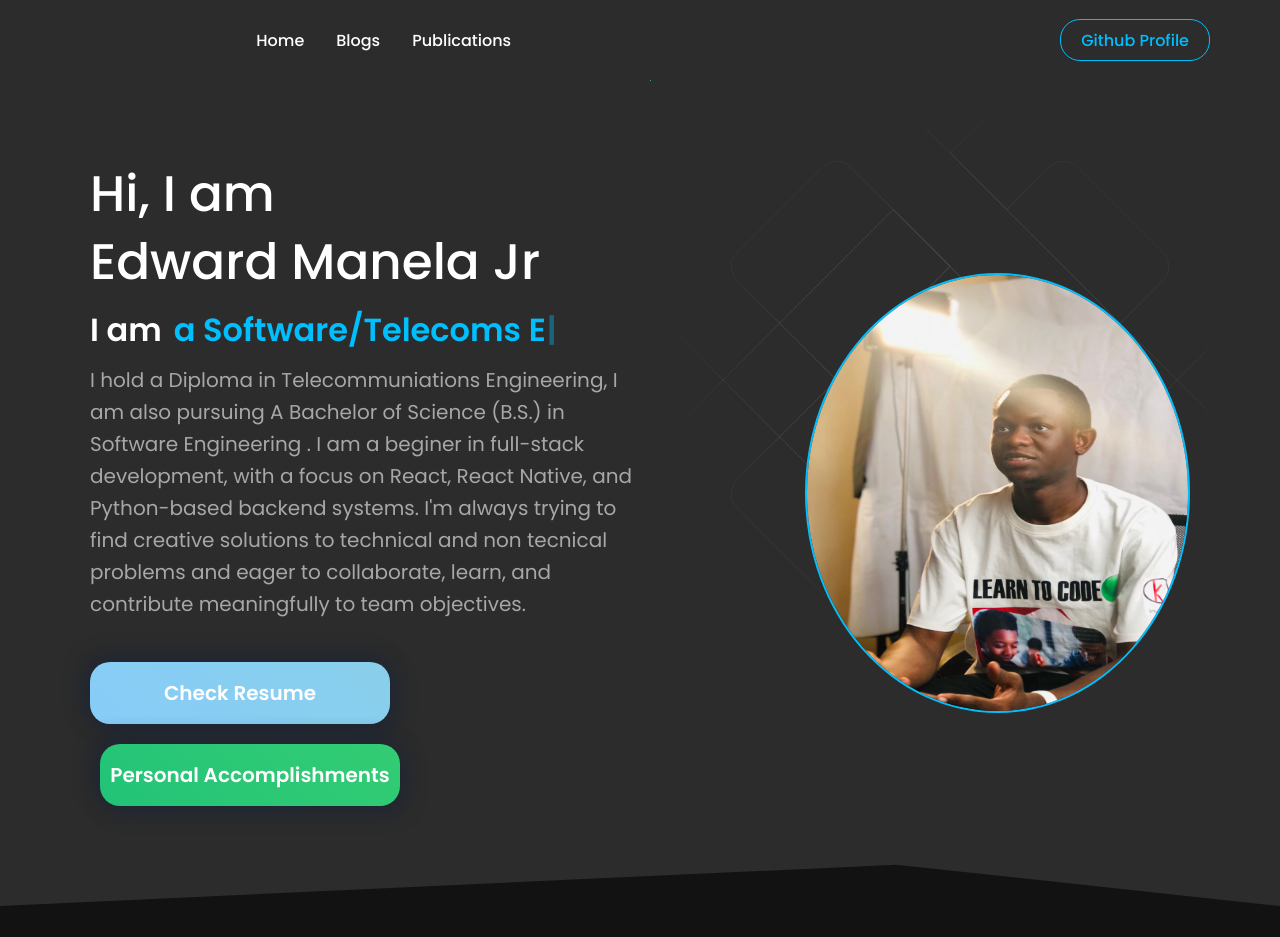
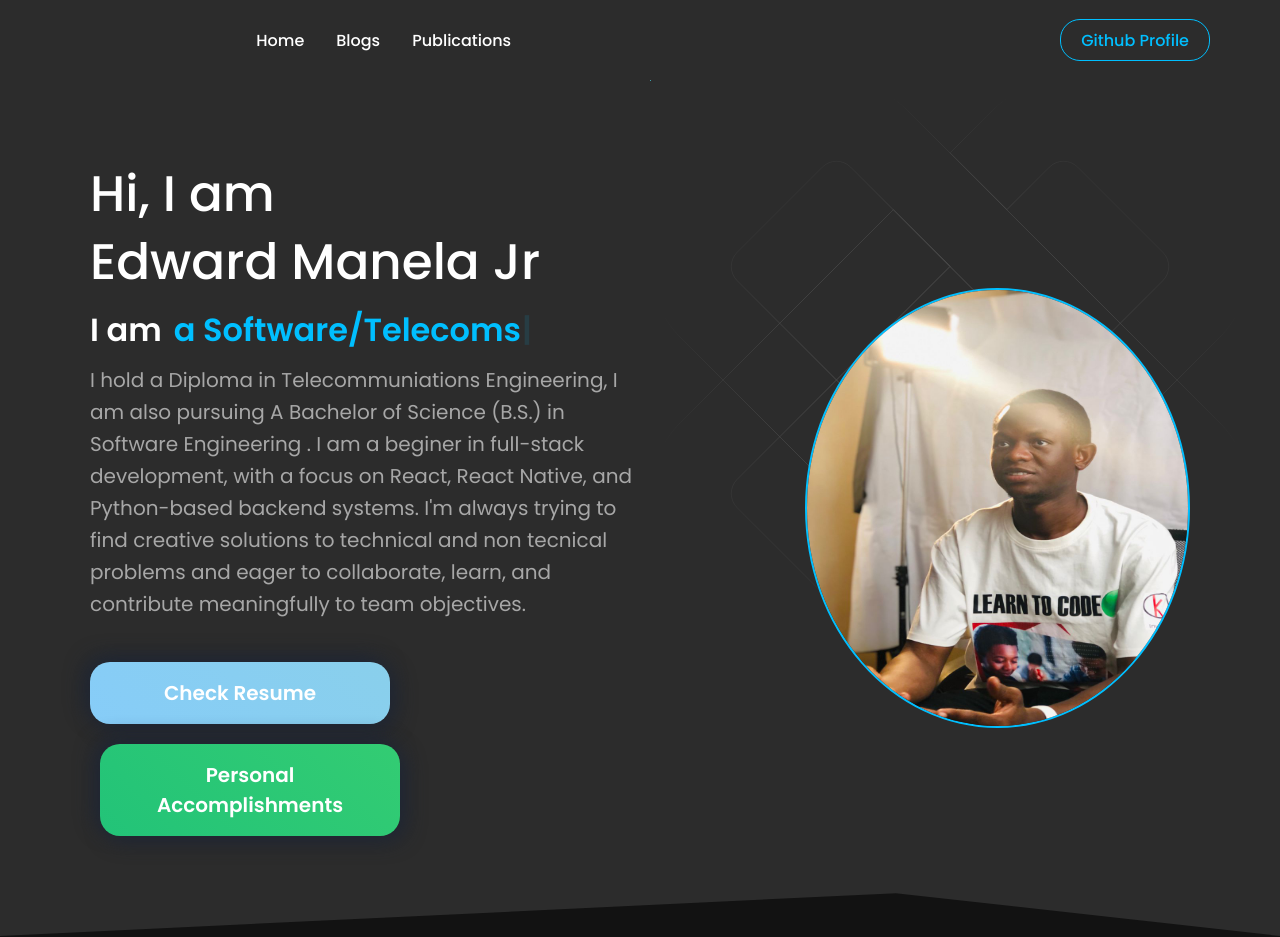
Before and after one commit to Edward-Manela-jr/About-Me, a React (Create React App) app: page / in a window 1280 px wide. Shown: the top 937 px of the page. Built offline with nearby package versions, Linux system fonts and the light colour scheme.

Commit message:
arranged the buttons better

```diff
--- a/src/components/HeroSection/index.js
+++ b/src/components/HeroSection/index.js
@@ -164,10 +164,10 @@ const ResumeButton = styled.a`
     width: 95%;
     max-width: 300px;
     text-align: center;
-    padding: 16px 0;
+    padding: 16px;
     margin-bottom: 20px;
     color:${({ theme }) => theme.white};
-    border-radius: 20px;
+    border-radius: 20px; //curved edges
     cursor: pointer;
     font-size: 20px;
     font-weight: 600;
@@ -202,7 +202,8 @@ const AccomplishmentsButton = styled.a`
     width: 95%;
     max-width: 300px;
     text-align: center;
-    padding: 16px 0;
+    //padding: 16px 0;
+    padding: 16px; // consistent padding
     margin-bottom: 20px;
     margin-left: 10px; //spacing from the resume button
     color:${({ theme }) => theme.white};
```
